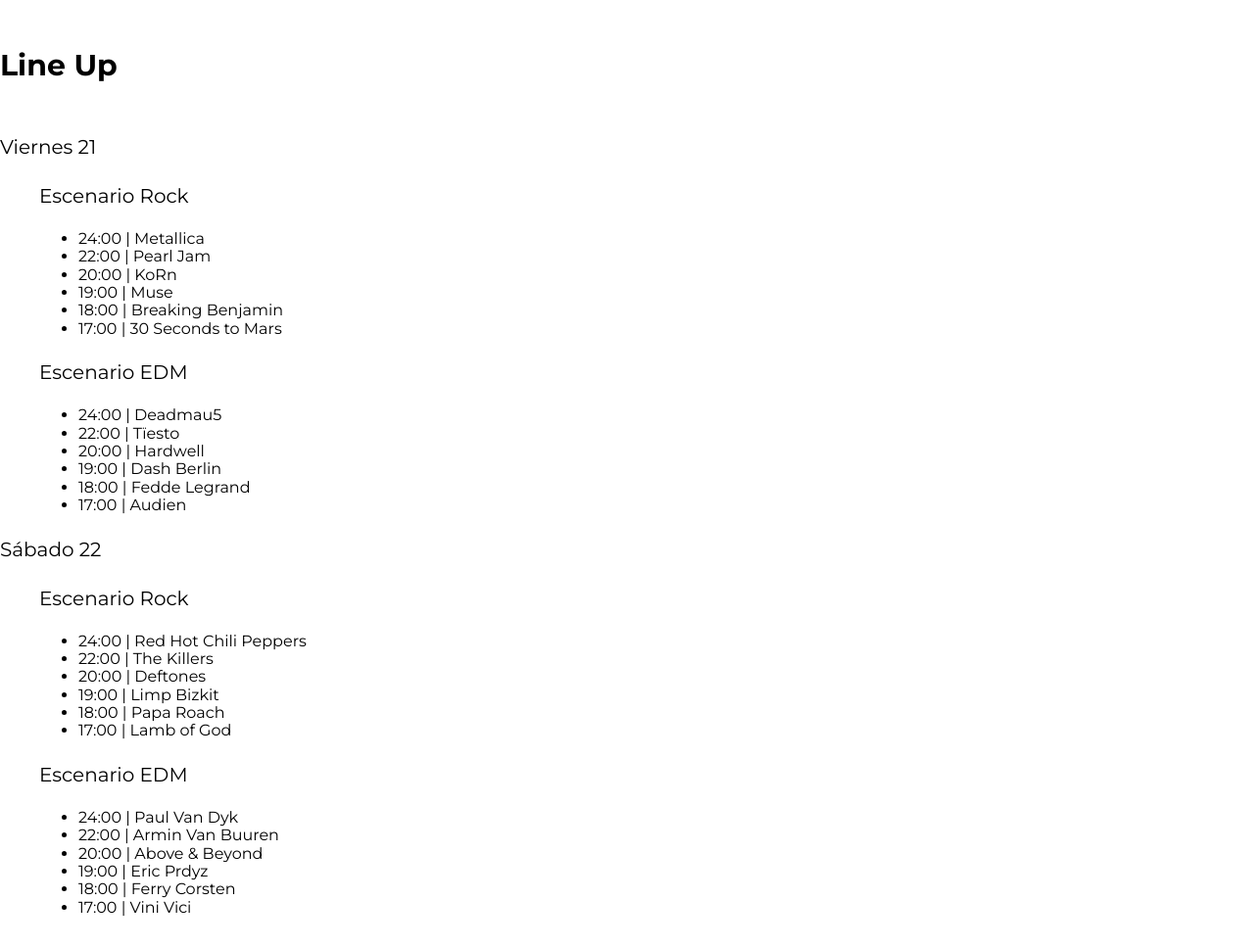
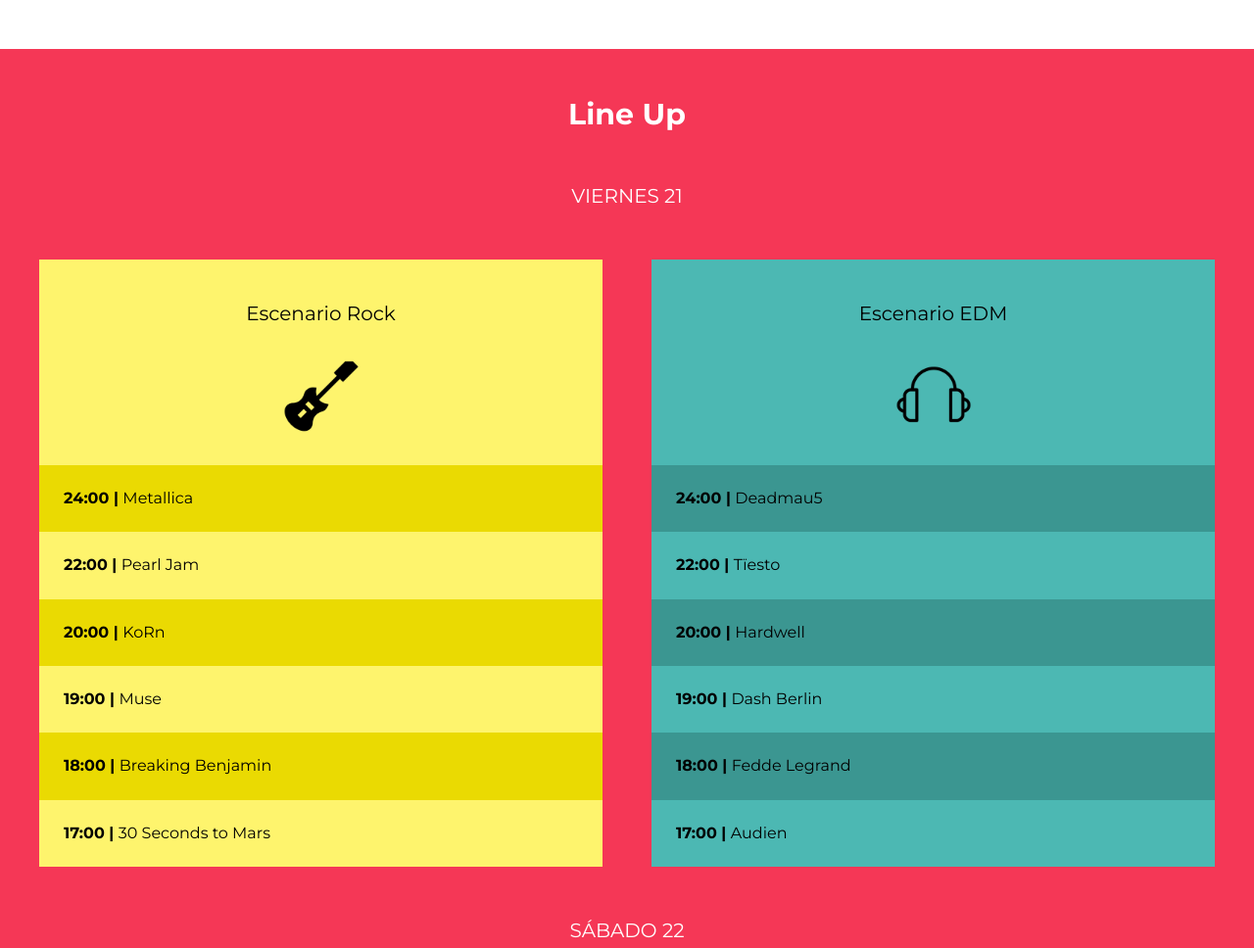
Before and after one commit to WalterCan/FestivalMusica, a website: page index.html in a window 1280 px wide. Shown: the part 1159-2127 px from the top of the page at 98% size. Drawn offline with Linux system fonts and the light colour scheme.

Commit message:
Editando el LineUp

```diff
--- a/src/scss/base/_mixins.scss
+++ b/src/scss/base/_mixins.scss
@@ -26,3 +26,8 @@
 	grid-template-columns: repeat($columnas, 1fr);
 	gap: $espacio;
 }
+@mixin resetearLista {
+	margin: 0;
+	padding: 0;
+	list-style: none;
+}
--- a/src/scss/layout/_index.scss
+++ b/src/scss/layout/_index.scss
@@ -1,3 +1,4 @@
 @forward "header";
 @forward "video";
 @forward "festival";
+@forward "lineUp";
--- /dev/null
+++ b/src/scss/layout/_lineUp.scss
@@ -0,0 +1,68 @@
+@use "../base/variables" as v;
+@use "../base/mixins" as m;
+
+.lineUp {
+	background-color: v.$rosa;
+	padding: 5rem 0;
+	h3,
+	p {
+		text-align: center;
+		color: v.$blanco;
+	}
+	.dia {
+		text-transform: uppercase;
+		margin: 5rem 0;
+	}
+}
+.escenarios-contenedor {
+	@include m.tablet {
+		@include m.grid(2, 5rem);
+	}
+	p {
+		color: v.$negro;
+	}
+}
+.escenario {
+	padding-top: 2rem;
+	.nombre-escenario {
+		&::after {
+			content: "";
+			display: block;
+			width: 20rem;
+			height: 10rem;
+			background-size: 15rem;
+			background-repeat: no-repeat;
+			background-position: center center;
+			margin: 2rem auto 0 auto;
+		}
+	}
+}
+
+.edm .nombre-escenario:after {
+	background-image: url(../../../build/img/icono_edm.avif);
+}
+.rock .nombre-escenario:after {
+	background-image: url(../../../build/img/icono_rock.avif);
+}
+.calendario {
+	@include m.resetearLista;
+	li {
+		padding: 2.5rem;
+		font-weight: 700;
+		span {
+			font-weight: 400;
+		}
+	}
+}
+.bg-amarillo {
+	background-color: v.$amarillo;
+	li:nth-child(odd) {
+		background-color: darken(v.$amarillo, 25%);
+	}
+}
+.bg-verde {
+	background-color: v.$verde;
+	li:nth-child(odd) {
+		background-color: darken(v.$verde, 10%);
+	}
+}
```
Also changed, not shown: build/css/app.css.
